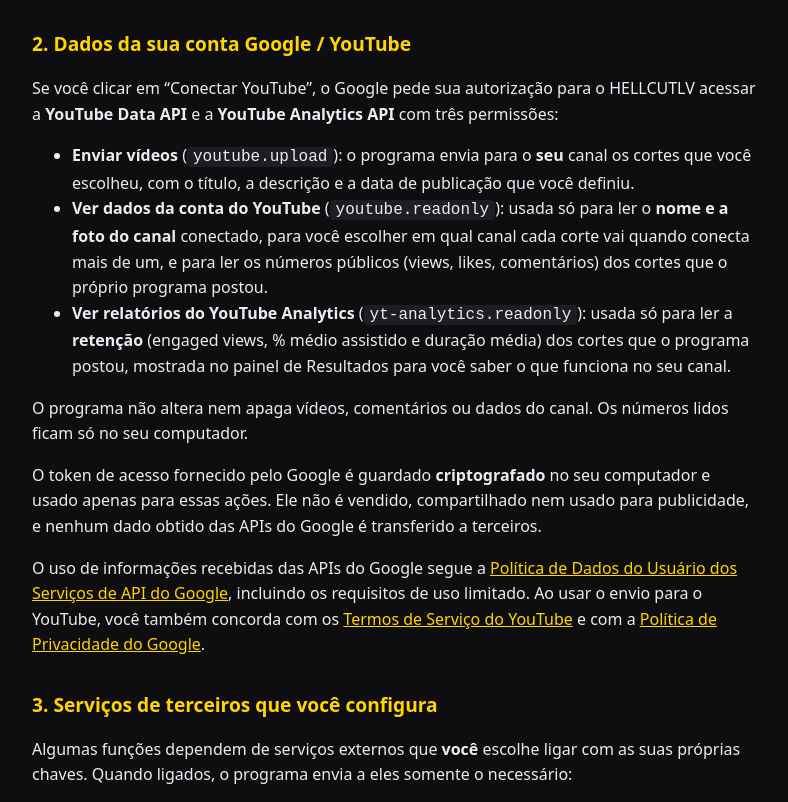
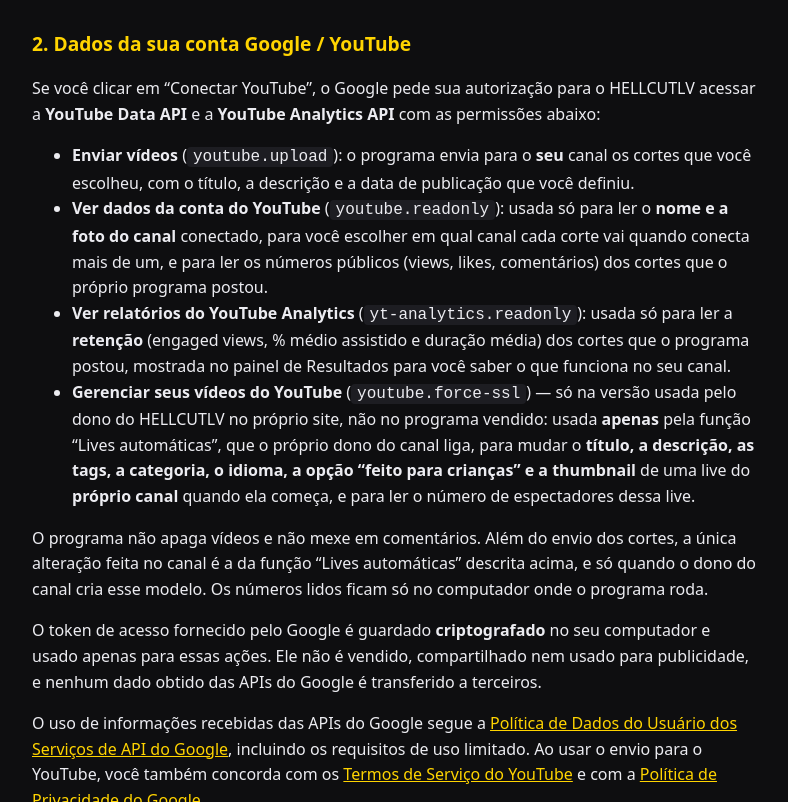
Before and after one commit to JulioNunesDev/hellcutlv-site, a plain HTML site: page privacidade.html in a window 1280 px wide. Shown: the part 663-1465 px from the top of the page, without its empty margins (244-1032 px from the left). Drawn offline with Linux system fonts and the light colour scheme.

Commit message:
Privacidade: permissão para a função Lives automáticas (youtube.force-ssl)

```diff
--- a/privacidade.html
+++ b/privacidade.html
@@ -30,7 +30,7 @@
 
   <h2>2. Dados da sua conta Google / YouTube</h2>
   <p>Se você clicar em “Conectar YouTube”, o Google pede sua autorização para o HELLCUTLV acessar a
-    <strong>YouTube Data API</strong> e a <strong>YouTube Analytics API</strong> com três permissões:</p>
+    <strong>YouTube Data API</strong> e a <strong>YouTube Analytics API</strong> com as permissões abaixo:</p>
   <ul>
     <li><strong>Enviar vídeos</strong> (<code>youtube.upload</code>): o programa envia para o <strong>seu</strong>
       canal os cortes que você escolheu, com o título, a descrição e a data de publicação que você definiu.</li>
@@ -40,8 +40,15 @@
     <li><strong>Ver relatórios do YouTube Analytics</strong> (<code>yt-analytics.readonly</code>): usada só para ler a
       <strong>retenção</strong> (engaged views, % médio assistido e duração média) dos cortes que o programa postou,
       mostrada no painel de Resultados para você saber o que funciona no seu canal.</li>
+    <li><strong>Gerenciar seus vídeos do YouTube</strong> (<code>youtube.force-ssl</code>) — só na versão usada pelo
+      dono do HELLCUTLV no próprio site, não no programa vendido: usada <strong>apenas</strong> pela função “Lives
+      automáticas”, que o próprio dono do canal liga, para mudar o <strong>título, a descrição, as tags, a categoria, o
+      idioma, a opção “feito para crianças” e a thumbnail</strong> de uma live do <strong>próprio canal</strong> quando ela
+      começa, e para ler o número de espectadores dessa live.</li>
   </ul>
-  <p>O programa não altera nem apaga vídeos, comentários ou dados do canal. Os números lidos ficam só no seu computador.</p>
+  <p>O programa não apaga vídeos e não mexe em comentários. Além do envio dos cortes, a única alteração feita no canal é
+    a da função “Lives automáticas” descrita acima, e só quando o dono do canal cria esse modelo. Os números lidos ficam
+    só no computador onde o programa roda.</p>
   <p>O token de acesso fornecido pelo Google é guardado <strong>criptografado</strong> no seu computador e usado
     apenas para essas ações. Ele não é vendido, compartilhado nem usado para publicidade, e nenhum dado obtido das
     APIs do Google é transferido a terceiros.</p>
```
